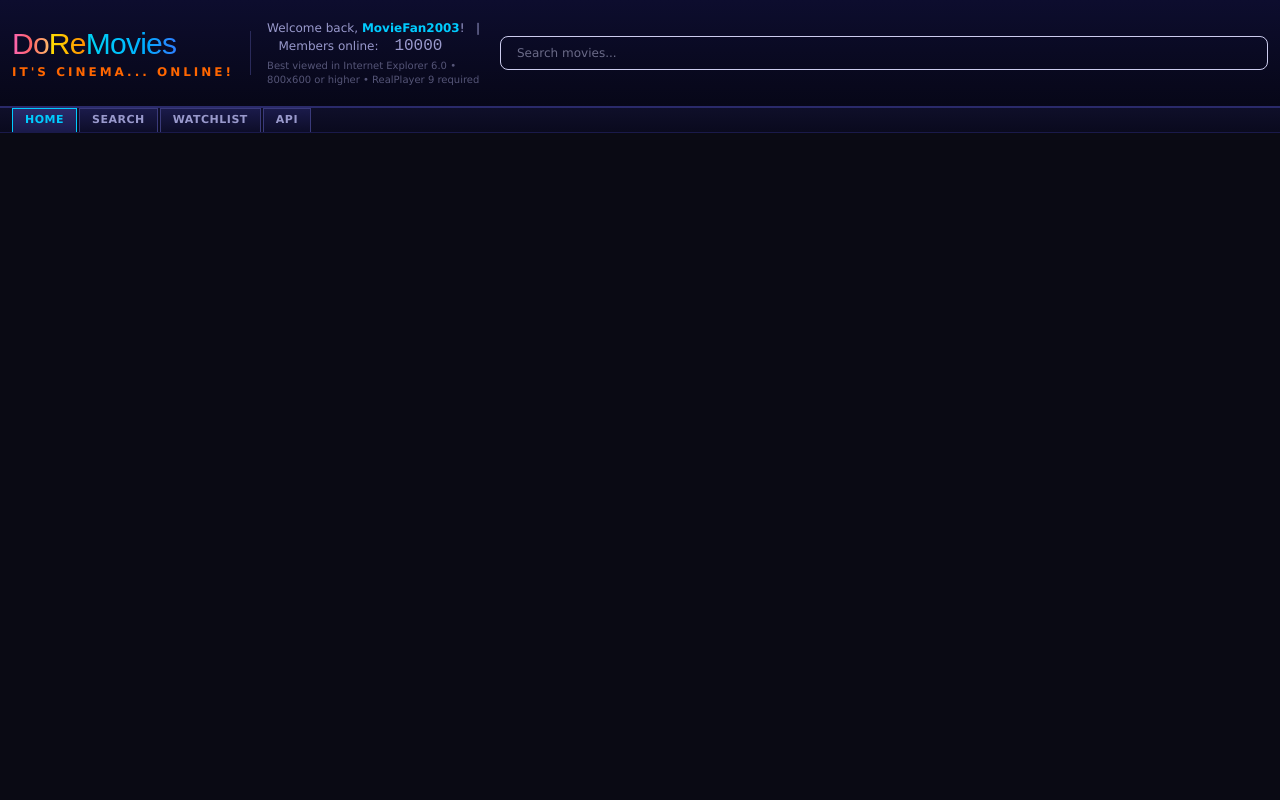
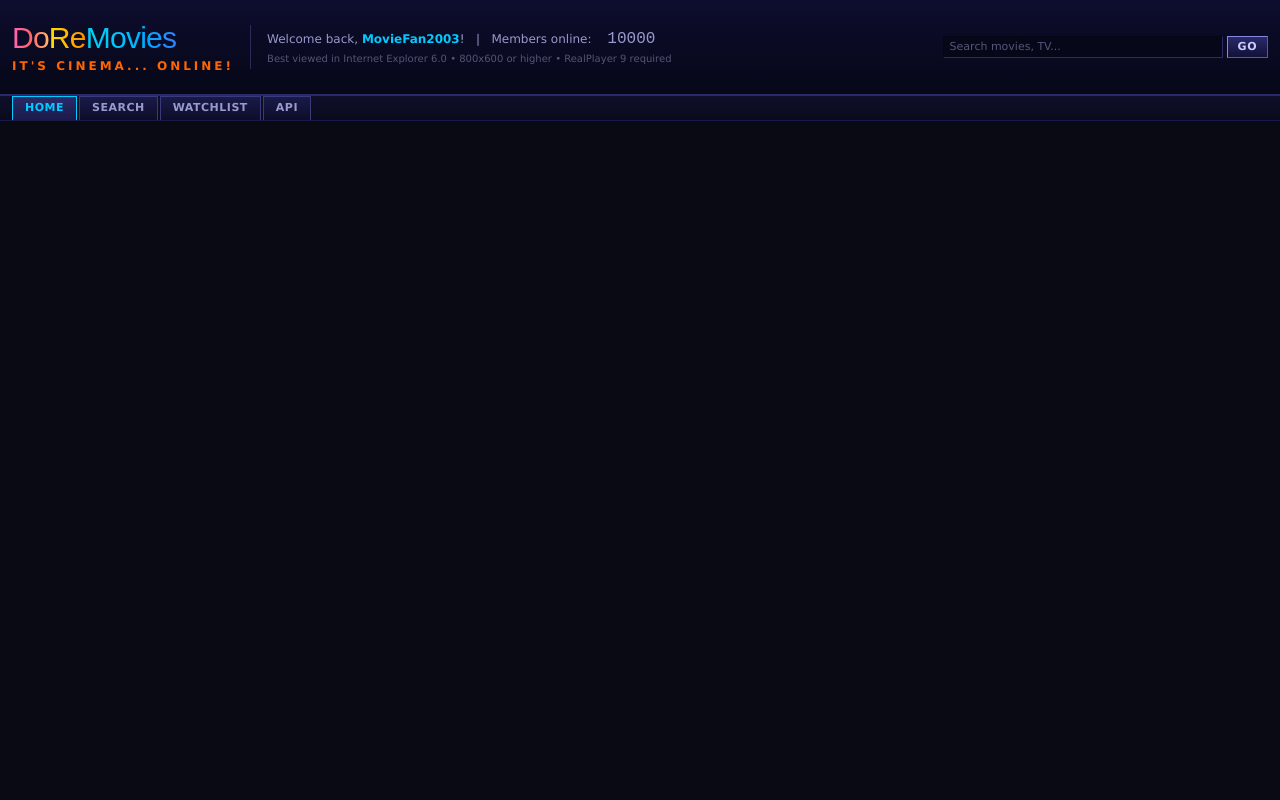
Before and after one commit to MariaLiu20/do-re-movies, a React (Vite) app: page /search in a window 1280 px wide. Shown: the top 800 px of the page. Built offline with nearby package versions, Linux system fonts and the light colour scheme; a web font is replaced by a local one.

Commit message:
style: search bar

```diff
--- a/src/components/SearchBar.jsx
+++ b/src/components/SearchBar.jsx
@@ -1,11 +1,18 @@
-export const SearchBar = ({ query, onChange }) => {
+import { Link } from "react-router";
+
+export const SearchBar = ({ query, onChange, onSubmit }) => {
   return (
-    <input
-      type="text"
-      className="w-full px-4 py-2 border rounded-lg focus:outline-none focus:ring-2 focus:ring-blue-500 mx-auto max-w-3xl"
-      placeholder="Search movies..."
-      value={query}
-      onChange={(e) => onChange(e.target.value)}
-    />
+    <div className="flex items-center gap-1 shrink-0">
+      <input
+        className="search-input w-40 sm:w-50 md:w-60 lg:w-70"
+        type="text"
+        placeholder="Search movies, TV..."
+        value={query}
+        onChange={(e) => onChange(e.target.value)}
+      />
+      <Link to="/search" className="btn-retro" onClick={onSubmit}>
+        GO
+      </Link>
+    </div>
   );
 };
```
